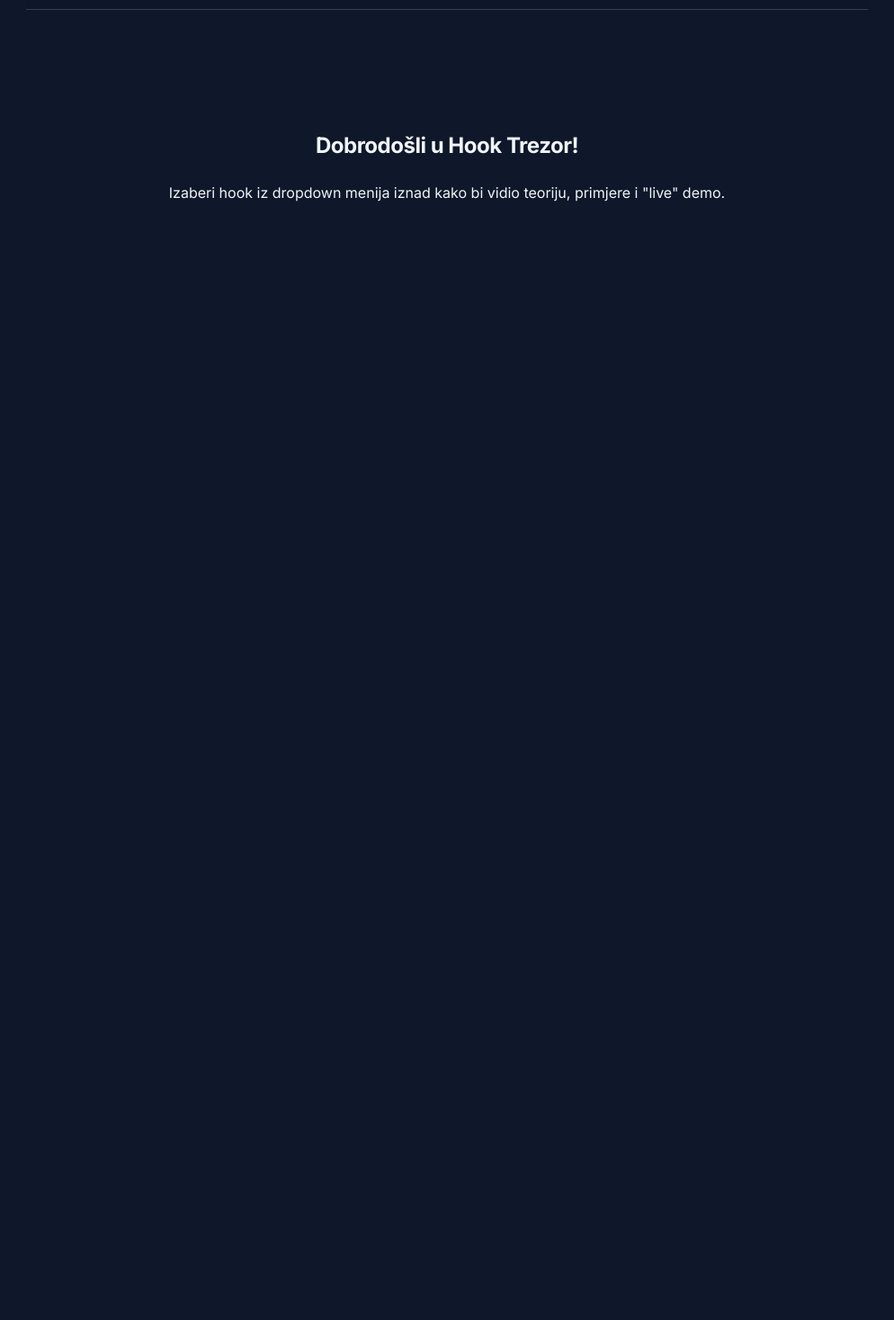
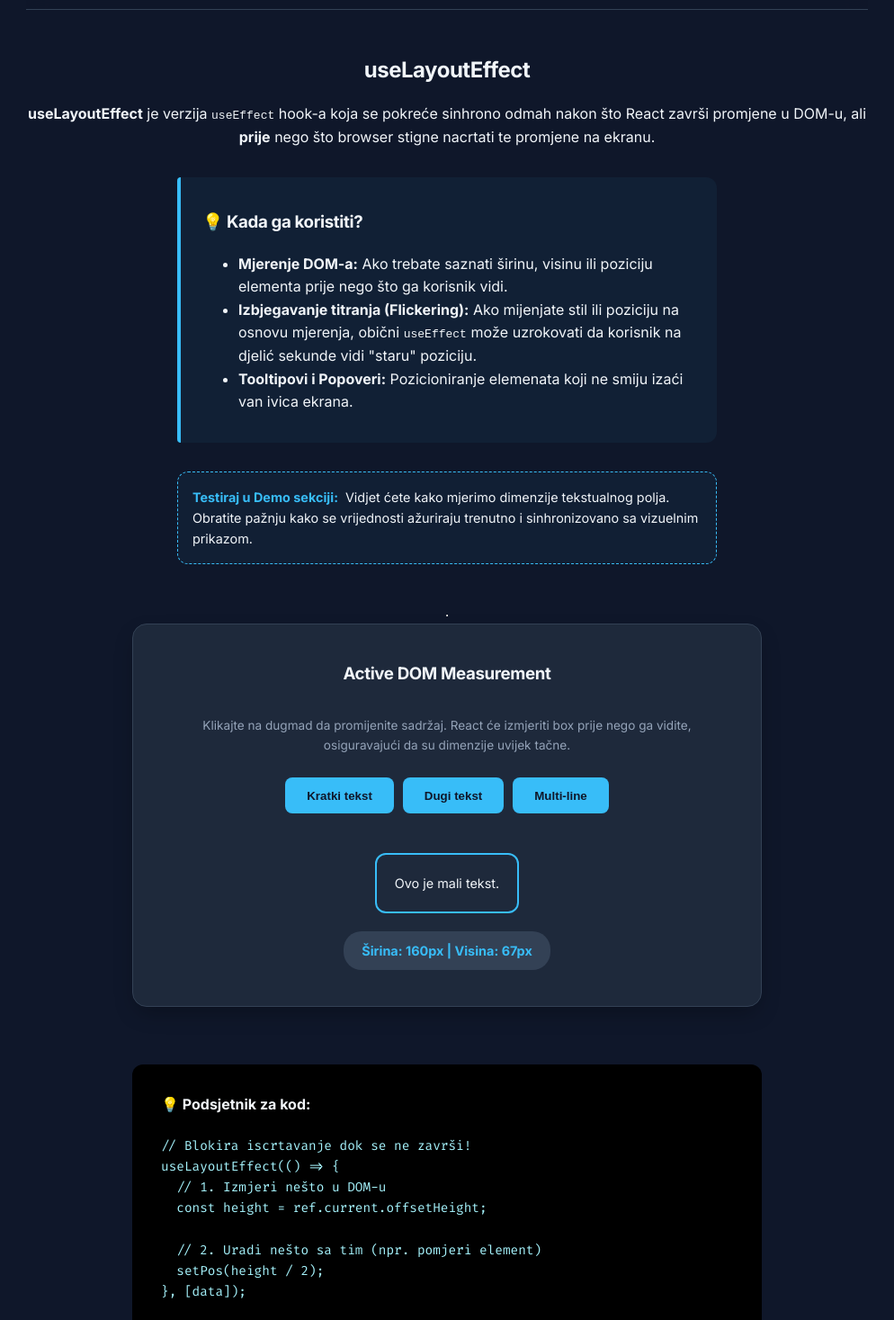
Before and after one commit to Skomorac/learnHooks, a React (Vite) app: page /useLayoutEffect in a window 1280 px wide. Before the commit this address led to /. Shown: the part 200-1667 px from the top of the page at 90% size, without its empty margins (143-1137 px from the left). Before the commit the page ends 800 px from the top, so only its background shows below. Built offline with nearby package versions, Linux system fonts and the light colour scheme.

Commit message:
added hook useLayoutEffect

```diff
--- a/src/App.tsx
+++ b/src/App.tsx
@@ -17,6 +17,7 @@ import UseTransitionPage from "./hooks-examples/useTransition";
 import UseEffectPage from "./hooks-examples/useEffect";
 import UseIdPage from "./hooks-examples/useId";
 import UseImperativeHandlePage from "./hooks-examples/useImperativeHandle";
+import UseLayoutEffectPage from "./hooks-examples/useLayoutEffect";
 import { useEffect, useState } from "react";
 import "./App.css";
 
@@ -31,6 +32,7 @@ const HOOKS_LIST = [
   { id: "useEffect", name: "useEffect" },
   { id: "useId", name: "useId" },
   { id: "useImperativeHandle", name: "useImperativeHandle" },
+  { id: "useLayoutEffect", name: "useLayoutEffect" },
 ];
 
 function Navigation() {
@@ -90,6 +92,7 @@ function App() {
               path="/useDeferredValue"
               element={<UseDeferredValuePage />}
             />
+            <Route path="/useLayoutEffect" element={<UseLayoutEffectPage />} />
             <Route path="*" element={<Navigate to="/" />} />
           </Routes>
         </main>
--- /dev/null
+++ b/src/hooks-examples/useLayoutEffect/index.tsx
@@ -0,0 +1,27 @@
+import UseLayoutEffectInfo from "./useLayoutEffectInfo";
+import UseLayoutEffectDemo from "./useLayoutEffectDemo";
+
+const UseLayoutEffectPage = () => {
+  return (
+    <div className="hook-page">
+      <UseLayoutEffectInfo />
+      <hr />
+      <UseLayoutEffectDemo />
+      <div className="code-reminder">
+        <h4>💡 Podsjetnik za kod:</h4>
+        <pre>
+          {`// Blokira iscrtavanje dok se ne završi!
+useLayoutEffect(() => {
+  // 1. Izmjeri nešto u DOM-u
+  const height = ref.current.offsetHeight;
+
+  // 2. Uradi nešto sa tim (npr. pomjeri element)
+  setPos(height / 2);
+}, [data]);`}
+        </pre>
+      </div>
+    </div>
+  );
+};
+
+export default UseLayoutEffectPage;
--- /dev/null
+++ b/src/hooks-examples/useLayoutEffect/useLayoutEffectDemo.tsx
@@ -0,0 +1,91 @@
+import { useState, useRef, useLayoutEffect } from "react";
+
+const UseLayoutEffectDemo = () => {
+  const [content, setContent] = useState("Ovo je mali tekst.");
+  const [dimensions, setDimensions] = useState({ width: 0, height: 0 });
+  const boxRef = useRef<HTMLDivElement>(null);
+
+  // useLayoutEffect se okida sinkrono nakon promjene DOM-a,
+  // ali PRIJE nego sto se browser iscrta.
+  useLayoutEffect(() => {
+    if (boxRef.current) {
+      const { offsetWidth, offsetHeight } = boxRef.current;
+      setDimensions({
+        width: offsetWidth,
+        height: offsetHeight,
+      });
+    }
+  }, [content]);
+
+  return (
+    <div className="hook-demo">
+      <h3>Active DOM Measurement</h3>
+      <p
+        style={{
+          fontSize: "0.85rem",
+          marginBottom: "1.5rem",
+          color: "var(--text-muted)",
+        }}
+      >
+        Klikajte na dugmad da promijenite sadržaj. React će izmjeriti box prije
+        nego ga vidite, osiguravajući da su dimenzije uvijek tačne.
+      </p>
+
+      <div
+        style={{
+          display: "flex",
+          flexDirection: "column",
+          alignItems: "center",
+          gap: "20px",
+        }}
+      >
+        <div style={{ display: "flex", gap: "10px" }}>
+          <button onClick={() => setContent("Kratko.")}>Kratki tekst</button>
+          <button
+            onClick={() =>
+              setContent(
+                "Ovo je sada jedan znatno duži tekst koji će proširiti naš box."
+              )
+            }
+          >
+            Dugi tekst
+          </button>
+          <button onClick={() => setContent("Ovo je\ntekst u\ntri reda.")}>
+            Multi-line
+          </button>
+        </div>
+
+        <div
+          ref={boxRef}
+          className="testing-box"
+          style={{
+            display: "inline-block",
+            padding: "20px",
+            background: "rgba(var(--accent-rgb), 0.1)",
+            border: "2px solid var(--accent-color)",
+            whiteSpace: "pre-wrap",
+            minWidth: "100px",
+            textAlign: "center",
+          }}
+        >
+          {content}
+        </div>
+
+        <div
+          style={{
+            padding: "10px 20px",
+            background: "#334155",
+            borderRadius: "20px",
+            fontSize: "0.9rem",
+            color: "var(--accent-color)",
+            fontWeight: "bold",
+          }}
+        >
+          Širina: {dimensions.width}px | Visina: {dimensions.height}px
+        </div>
+      </div>
+    </div>
+  );
+};
+
+export default UseLayoutEffectDemo;
--- /dev/null
+++ b/src/hooks-examples/useLayoutEffect/useLayoutEffectInfo.tsx
@@ -0,0 +1,49 @@
+const UseLayoutEffectInfo = () => {
+  return (
+    <section className="hook-info">
+      <a
+        href="https://react.dev/reference/react/useLayoutEffect"
+        target="_blank"
+        rel="noreferrer"
+        className="hook-title-link"
+      >
+        <h2>useLayoutEffect</h2>
+      </a>
+      <p>
+        <strong>useLayoutEffect</strong> je verzija <code>useEffect</code>{" "}
+        hook-a koja se pokreće sinhrono odmah nakon što React završi promjene u
+        DOM-u, ali
+        <strong> prije</strong> nego što browser stigne nacrtati te promjene na
+        ekranu.
+      </p>
+
+      <div className="key-points">
+        <h3>💡 Kada ga koristiti?</h3>
+        <ul>
+          <li>
+            <strong>Mjerenje DOM-a:</strong> Ako trebate saznati širinu, visinu
+            ili poziciju elementa prije nego što ga korisnik vidi.
+          </li>
+          <li>
+            <strong>Izbjegavanje titranja (Flickering):</strong> Ako mijenjate
+            stil ili poziciju na osnovu mjerenja, obični <code>useEffect</code>{" "}
+            može uzrokovati da korisnik na djelić sekunde vidi "staru" poziciju.
+          </li>
+          <li>
+            <strong>Tooltipovi i Popoveri:</strong> Pozicioniranje elemenata
+            koji ne smiju izaći van ivica ekrana.
+          </li>
+        </ul>
+      </div>
+
+      <div className="testing-box">
+        <strong>Testiraj u Demo sekciji:</strong>
+        Vidjet ćete kako mjerimo dimenzije tekstualnog polja. Obratite pažnju
+        kako se vrijednosti ažuriraju trenutno i sinhronizovano sa vizuelnim
+        prikazom.
+      </div>
+    </section>
+  );
+};
+
+export default UseLayoutEffectInfo;
```
